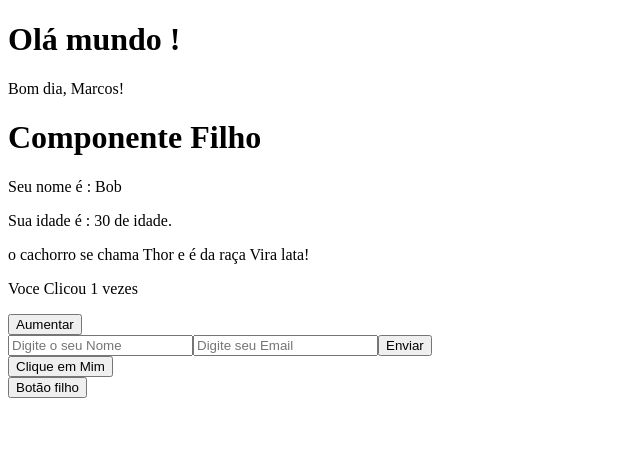
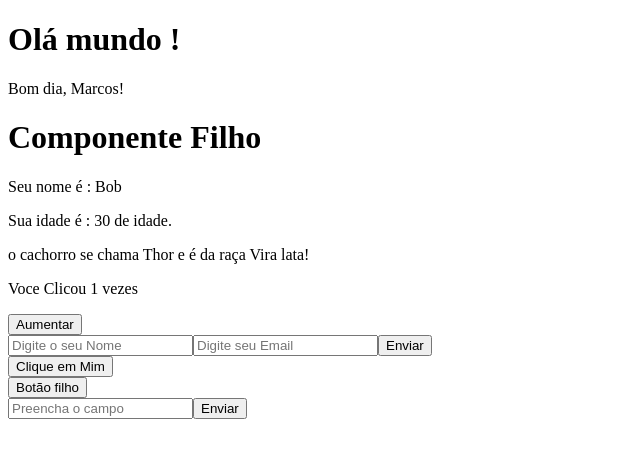
Before and after one commit to Neyzim/react-course, a React (Vite) app: page / in a window 1280 px wide. Shown: the top 458 px of the page, without its empty margins (0-640 px from the left). Built offline with nearby package versions, Linux system fonts and the light colour scheme.

Commit message:
feat: created component to study how to handle forms submit

```diff
--- a/src/App.jsx
+++ b/src/App.jsx
@@ -8,6 +8,7 @@ import Counter from './components/Counter';
 import UserInfoForm from './components/UserInfoForm';
 import Button from './components/Button';
 import FatherFunction from './components/FatherFunction';
+import FormEvent from './components/FormEvent';
 
 
 
@@ -24,6 +25,7 @@ function App() {
     <UserInfoForm />
     <Button />
     <FatherFunction />
+    <FormEvent />
   </>
   );
 }
--- /dev/null
+++ b/src/components/FormEvent.jsx
@@ -0,0 +1,18 @@
+import {useState} from 'react'
+// Evento de form:
+const FormEvent = () => {
+    const [value, setValue] = useState("");
+
+    const handleSubmit = (event) => { //funçaõ com a logica de envio de formulário
+        event.preventDefault();
+        console.log("Enviado: ", value);
+    }
+  return (
+    <form onSubmit={handleSubmit}> {/* aqui digo o que fazer quando der submit no formulario */}
+        <input type="text" value={value} onChange={(e) => setValue(e.target.value)} placeholder='Preencha o campo' />
+        <button type='submit'>Enviar</button>
+    </form>
+  )
+}
+
+export default FormEvent
```
